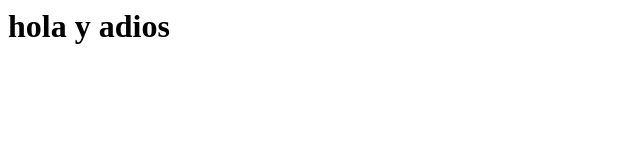
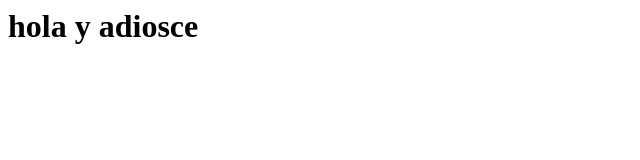
Before and after one commit to ebl0003/tercero, a plain HTML site: page index.html in a window 1280 px wide. Shown: the full height of the page, 0-640 px from the left. Drawn offline with Linux system fonts and the light colour scheme.

Commit message:
segundo cambio

```diff
--- a/index.html
+++ b/index.html
@@ -1 +1 @@
-<h1>hola y adios</h1>
+<h1>hola y adiosce</h1>
```
